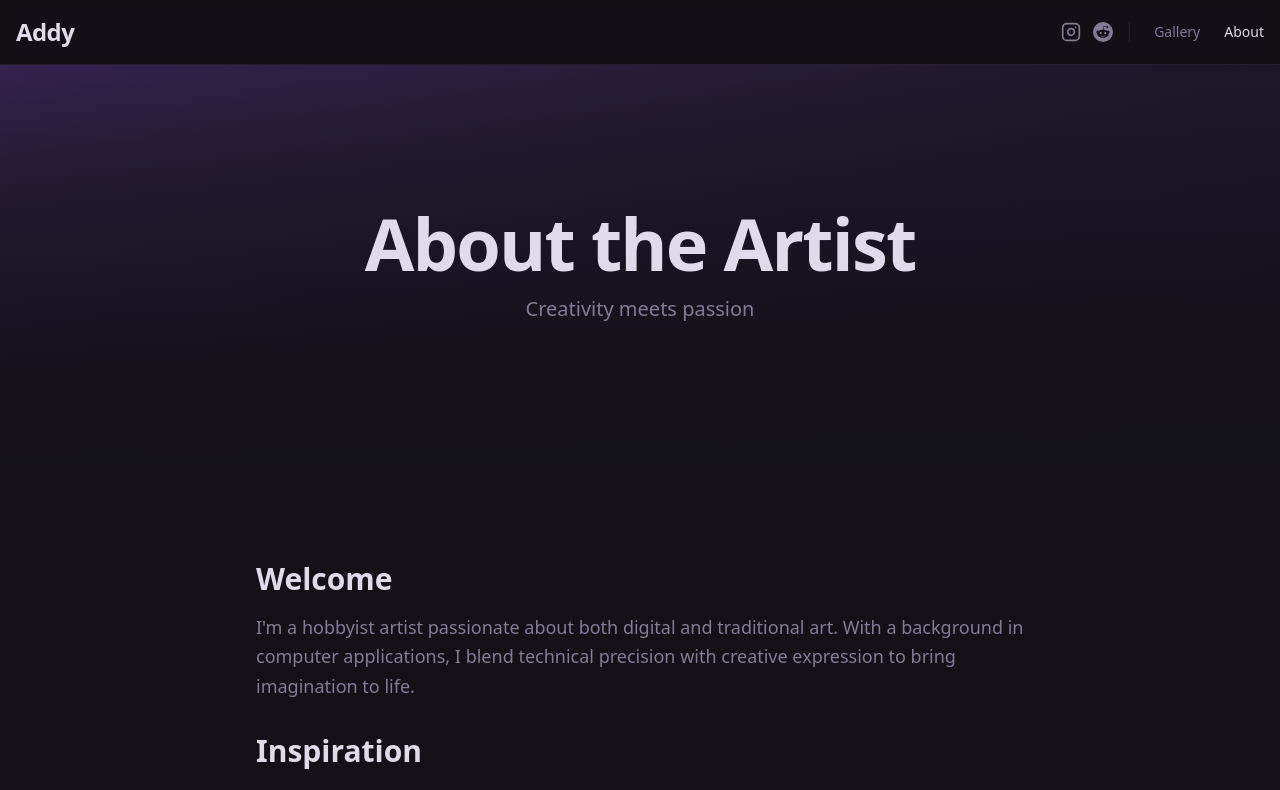
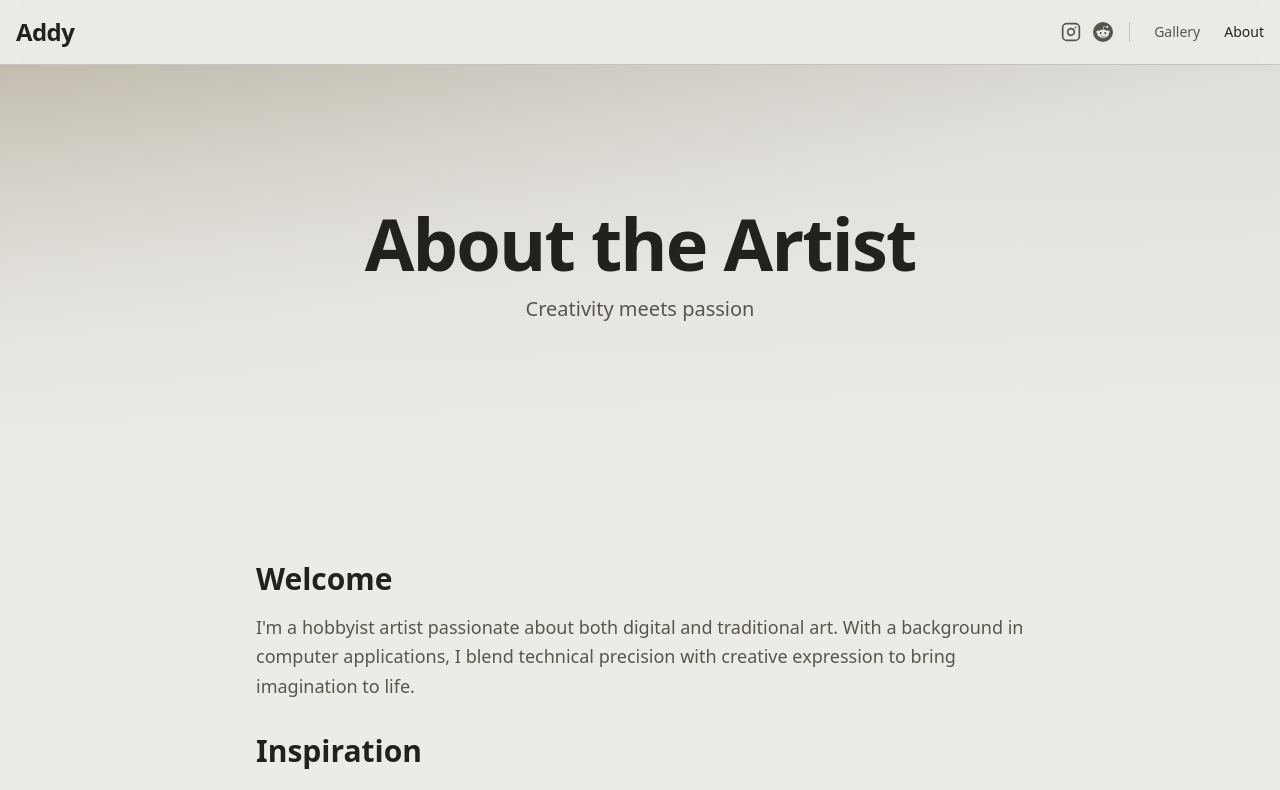
Before and after one commit to rootz491/addy-web, a Next.js app: page /about in a window 1280 px wide. Shown: the top 790 px of the page. Built offline with nearby package versions, Linux system fonts and the light colour scheme.

Commit message:
refactor: update color variables in globals.css and remove dark class from layout.tsx

```diff
--- a/src/app/globals.css
+++ b/src/app/globals.css
@@ -45,37 +45,37 @@
 
 :root {
   --radius: 0.625rem;
-  --background: oklch(0.95 0.01 300);
-  --foreground: oklch(0.2 0.03 300);
-  --card: oklch(0.97 0.008 300);
-  --card-foreground: oklch(0.2 0.03 300);
-  --popover: oklch(0.97 0.008 300);
-  --popover-foreground: oklch(0.2 0.03 300);
-  --primary: oklch(0.5 0.2 300);
-  --primary-foreground: oklch(0.98 0.005 300);
-  --secondary: oklch(0.88 0.015 300);
-  --secondary-foreground: oklch(0.2 0.03 300);
-  --muted: oklch(0.88 0.015 300);
-  --muted-foreground: oklch(0.45 0.05 300);
-  --accent: oklch(0.82 0.03 300);
-  --accent-foreground: oklch(0.2 0.03 300);
+  --background: oklch(0.94 0.005 90);
+  --foreground: oklch(0.25 0.01 90);
+  --card: oklch(0.96 0.004 90);
+  --card-foreground: oklch(0.25 0.01 90);
+  --popover: oklch(0.96 0.004 90);
+  --popover-foreground: oklch(0.25 0.01 90);
+  --primary: oklch(0.35 0.08 90);
+  --primary-foreground: oklch(0.98 0.003 90);
+  --secondary: oklch(0.88 0.008 90);
+  --secondary-foreground: oklch(0.25 0.01 90);
+  --muted: oklch(0.9 0.006 90);
+  --muted-foreground: oklch(0.45 0.015 90);
+  --accent: oklch(0.86 0.01 90);
+  --accent-foreground: oklch(0.25 0.01 90);
   --destructive: oklch(0.577 0.245 27.325);
-  --border: oklch(0.8 0.02 300);
-  --input: oklch(0.8 0.02 300);
-  --ring: oklch(0.5 0.2 300);
+  --border: oklch(0.82 0.008 90);
+  --input: oklch(0.88 0.008 90);
+  --ring: oklch(0.35 0.08 90);
   --chart-1: oklch(0.646 0.222 41.116);
   --chart-2: oklch(0.6 0.118 184.704);
   --chart-3: oklch(0.398 0.07 227.392);
   --chart-4: oklch(0.828 0.189 84.429);
   --chart-5: oklch(0.769 0.188 70.08);
-  --sidebar: oklch(0.97 0.008 300);
-  --sidebar-foreground: oklch(0.2 0.03 300);
-  --sidebar-primary: oklch(0.5 0.2 300);
-  --sidebar-primary-foreground: oklch(0.98 0.005 300);
-  --sidebar-accent: oklch(0.88 0.015 300);
-  --sidebar-accent-foreground: oklch(0.2 0.03 300);
-  --sidebar-border: oklch(0.8 0.02 300);
-  --sidebar-ring: oklch(0.5 0.2 300);
+  --sidebar: oklch(0.96 0.004 90);
+  --sidebar-foreground: oklch(0.25 0.01 90);
+  --sidebar-primary: oklch(0.35 0.08 90);
+  --sidebar-primary-foreground: oklch(0.98 0.003 90);
+  --sidebar-accent: oklch(0.88 0.008 90);
+  --sidebar-accent-foreground: oklch(0.25 0.01 90);
+  --sidebar-border: oklch(0.82 0.008 90);
+  --sidebar-ring: oklch(0.35 0.08 90);
 }
 
 .dark {
--- a/src/app/layout.tsx
+++ b/src/app/layout.tsx
@@ -26,7 +26,7 @@ export default function RootLayout({
   children: React.ReactNode;
 }>) {
   return (
-    <html lang="en" className="dark">
+    <html lang="en">
       <body
         className={`${geistSans.variable} ${geistMono.variable} antialiased`}
       >
```
